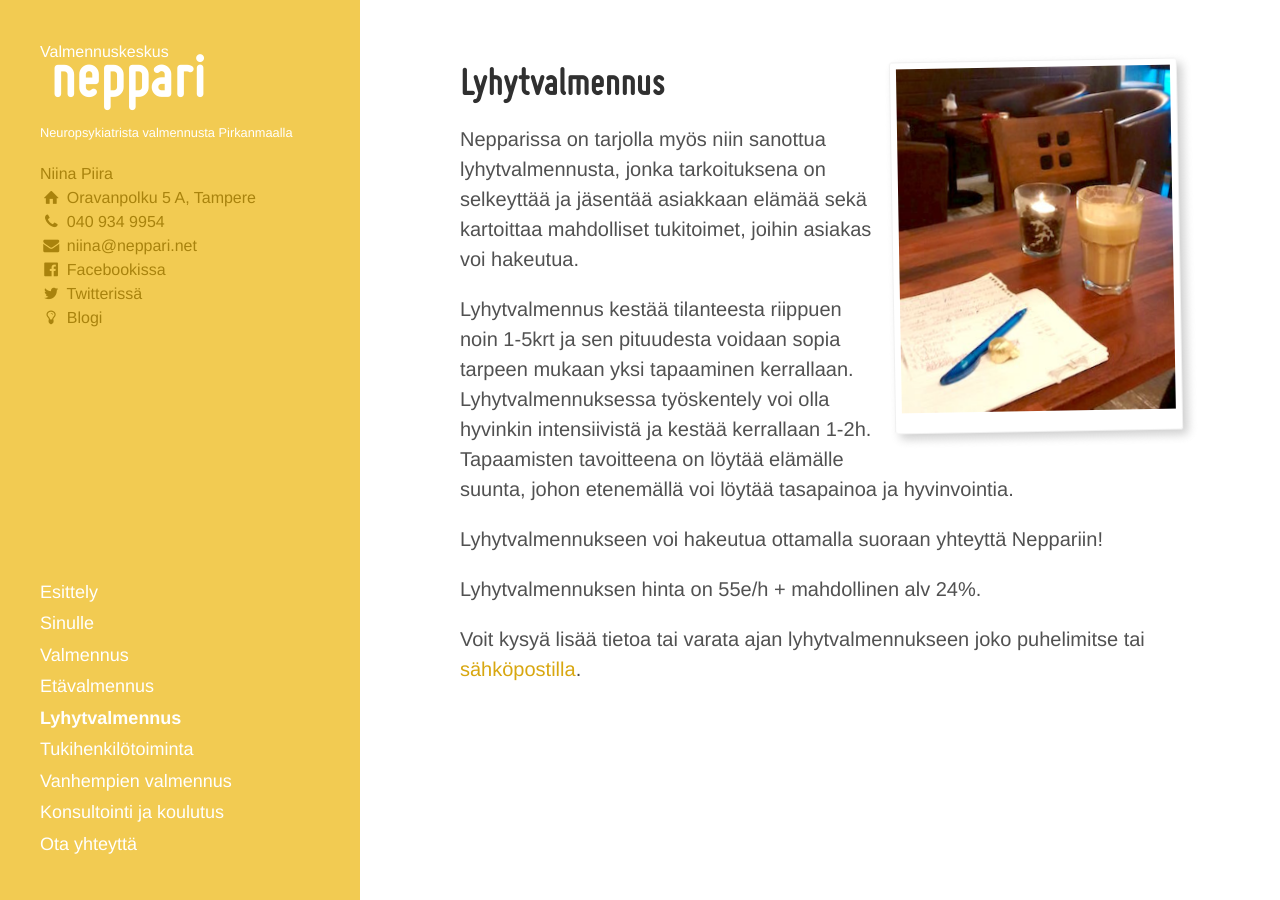
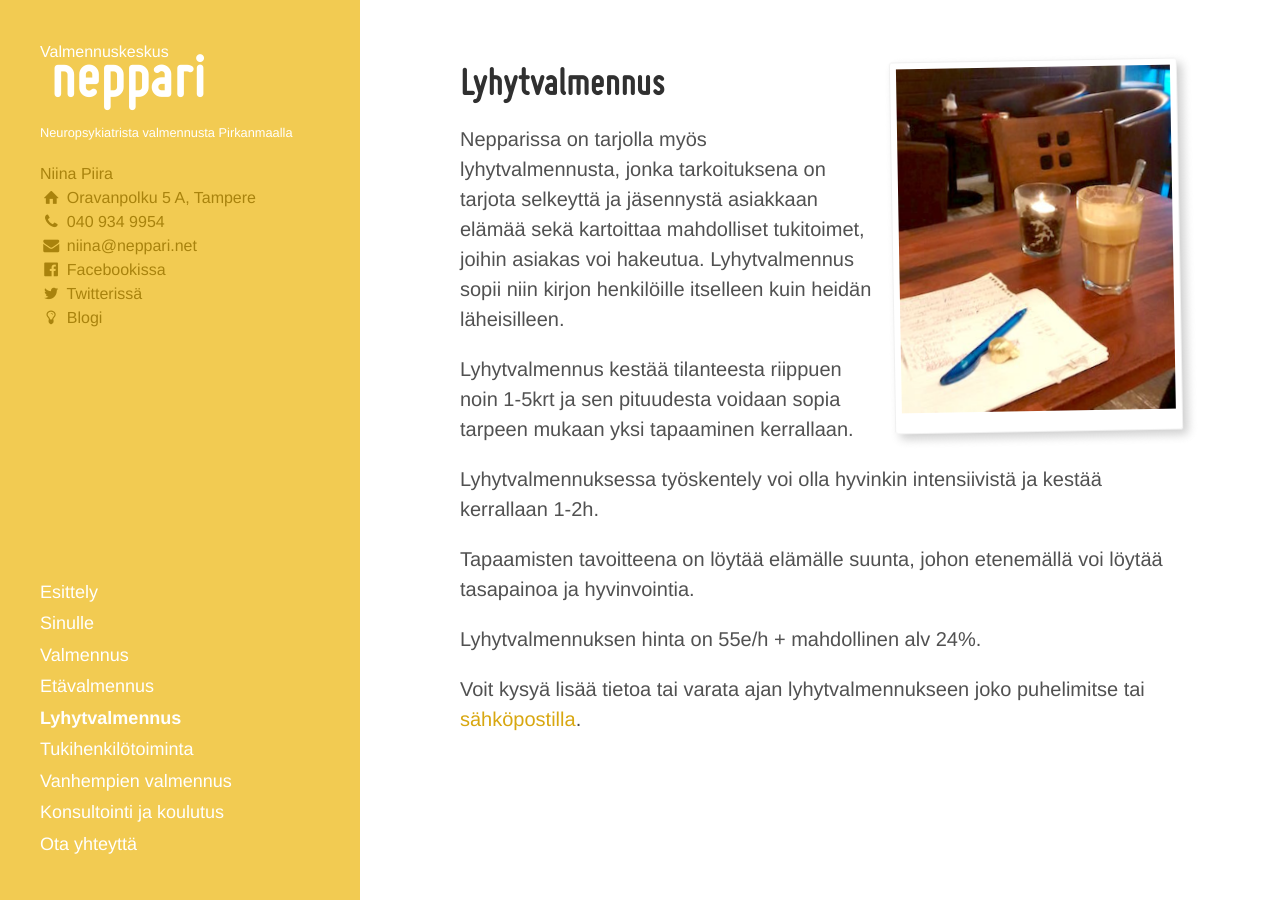
Before and after one commit to niinapiira/neppari.net, a Jekyll site: the page built from lyhytvalmennus.md, in a window 1280 px wide. Built offline with Jekyll 4.4.1, drawn with Linux system fonts in a browser that asks for light colours.

Commit message:
Updated lyhytvalmennus.md

```diff
--- a/lyhytvalmennus.md
+++ b/lyhytvalmennus.md
@@ -16,12 +16,14 @@ polaroid: ""
 
 
 
-Nepparissa on tarjolla myös niin sanottua lyhytvalmennusta, jonka tarkoituksena on selkeyttää ja jäsentää asiakkaan elämää sekä kartoittaa mahdolliset tukitoimet, joihin asiakas voi hakeutua.
+
+Nepparissa on tarjolla myös lyhytvalmennusta, jonka tarkoituksena on tarjota selkeyttä ja jäsennystä asiakkaan elämää sekä kartoittaa mahdolliset tukitoimet, joihin asiakas voi hakeutua. Lyhytvalmennus sopii niin kirjon henkilöille itselleen kuin heidän läheisilleen.
 
 Lyhytvalmennus kestää tilanteesta riippuen noin 1-5krt ja sen pituudesta voidaan sopia tarpeen mukaan yksi tapaaminen kerrallaan.
-Lyhytvalmennuksessa työskentely voi olla hyvinkin intensiivistä ja kestää kerrallaan 1-2h. Tapaamisten tavoitteena on löytää elämälle suunta, johon etenemällä voi löytää tasapainoa ja hyvinvointia.
 
-Lyhytvalmennukseen voi hakeutua ottamalla suoraan yhteyttä Neppariin!
+Lyhytvalmennuksessa työskentely voi olla hyvinkin intensiivistä ja kestää kerrallaan 1-2h.
+
+Tapaamisten tavoitteena on löytää elämälle suunta, johon etenemällä voi löytää tasapainoa ja hyvinvointia.
 
 Lyhytvalmennuksen hinta on 55e/h + mahdollinen alv 24%.
 
```
